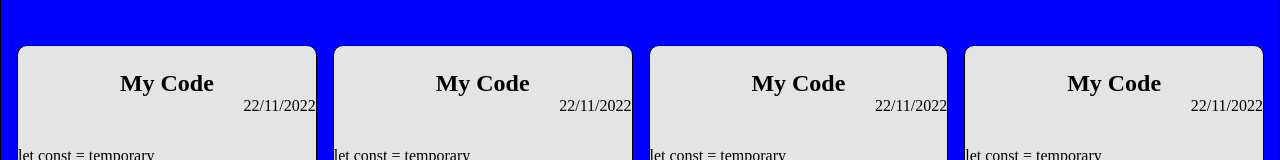
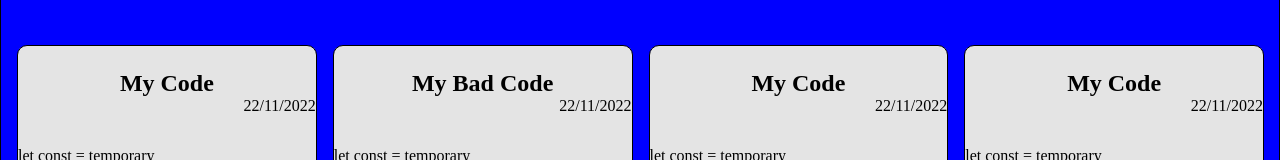
Before and after one commit to SchoolOfCode/bc13_w9_project-frontend-snip-fyi, a React (Create React App) app: page / in a window 1280 px wide. Shown: the part 179-339 px from the top of the page. Built offline with nearby package versions, Linux system fonts and the light colour scheme.

Commit message:
ViewSnippet opens with unique data

```diff
--- a/src/components/App/App.css
+++ b/src/components/App/App.css
@@ -3,6 +3,7 @@
   flex-direction: column;
   height: 100vh;
   background-color: blue;
+  z-index: 1;
 }
 
 .utils {
@@ -20,7 +21,8 @@
   border: 1px solid black;
 }
 
-.modal-container {
+.modal-container,
+.view-snippet-container {
   position: absolute;
   top: 0;
   left: 0;
--- a/src/components/App/App.jsx
+++ b/src/components/App/App.jsx
@@ -8,6 +8,7 @@ import Search from "../Search/Search";
 import CardDisplay from "../CardDisplay/CardDisplay";
 import Modal from "../Modal/Modal";
 import Footer from "../Footer/Footer";
+import ViewSnippet from "../ViewSnippet/ViewSnippet";
 
 export const ACTIONS = {
   DISPLAY_SNIPPETS: "DISPLAY_SNIPPETS",
@@ -28,7 +29,7 @@ const INITIAL_STATE = [
   },
   {
     id: 2,
-    title: "My Code",
+    title: "My Bad Code",
     dateCreated: "22/11/2022",
     codeSnippet: "let const = temporary",
     description:
@@ -89,6 +90,8 @@ export default function App() {
   const [state, dispatch] = useReducer(cardReducer, INITIAL_STATE);
   // False by default
   const [isModalOpen, setIsModalOpen] = useState(false);
+  const [isViewOpen, setIsViewOpen] = useState(false);
+  const [cardId, setCardId] = useState(null);
 
   return (
     <div className="App">
@@ -98,7 +101,11 @@ export default function App() {
           <Search dispatch={dispatch} />
           <AddButton setIsModalOpen={setIsModalOpen} buttonText="+" />
         </div>
-        <CardDisplay cardList={state} />
+        <CardDisplay
+          cardList={state}
+          setIsViewOpen={setIsViewOpen}
+          setCardId={setCardId}
+        />
         {isModalOpen && (
           <>
             <div
@@ -108,6 +115,20 @@ export default function App() {
             <Modal setIsModalOpen={setIsModalOpen} />
           </>
         )}
+        {isViewOpen && (
+          <>
+            <div
+              className="view-snippet-container"
+              onClick={() => setIsViewOpen(false)}
+            ></div>
+            <ViewSnippet
+              setIsViewOpen={setIsViewOpen}
+              isViewOpen={isViewOpen}
+              cardList={state}
+              cardId={cardId}
+            />
+          </>
+        )}
       </main>
       <Footer />
     </div>
--- a/src/components/Card/Card.jsx
+++ b/src/components/Card/Card.jsx
@@ -8,9 +8,16 @@ export default function Card({
   codeSnippet,
   tags,
   commentIds,
+  setIsViewOpen,
+  setCardId,
 }) {
+  function handleClick() {
+    setIsViewOpen(true);
+    setCardId(id);
+    // setIsViewOpen to false
+  }
   return (
-    <div className="Card">
+    <div onClick={() => handleClick()} className="Card">
       <h3 className="title">{title}</h3>
       <p className="date">{dateCreated}</p>
       <p>{codeSnippet}</p>
--- a/src/components/CardDisplay/CardDisplay.jsx
+++ b/src/components/CardDisplay/CardDisplay.jsx
@@ -2,7 +2,7 @@ import React from "react";
 import Card from "../Card/Card";
 import "./CardDisplay.css";
 
-export default function CardDisplay({ cardList }) {
+export default function CardDisplay({ cardList, setIsViewOpen, setCardId }) {
   return (
     <div className="CardDisplay">
       {cardList.map((card) => {
@@ -15,6 +15,10 @@ export default function CardDisplay({ cardList }) {
             codeSnippet={card.codeSnippet}
             description={card.description}
             commentIds={card.commentIds}
+            // Ideally we would want to use context, instead of prop drilling down
+            // from App > CardDisplay > Card
+            setIsViewOpen={setIsViewOpen}
+            setCardId={setCardId}
           />
         );
       })}
--- a/src/components/Modal/Modal.jsx
+++ b/src/components/Modal/Modal.jsx
@@ -9,7 +9,8 @@ export default function Modal({ setIsModalOpen }) {
 
   return (
     <div className="Modal">
-      <p>{`${day}-${month}-${year}`} </p>
+      <p>{`${day}-${month}-${year}`}</p>
+      <input type="text" placeholder="Title"></input>
       <textarea placeholder="Your code here" />
       <textarea placeholder="Description" />
       <button>Save</button>
--- /dev/null
+++ b/src/components/ViewSnippet/ViewSnippet.css
@@ -0,0 +1,8 @@
+.ViewSnippet {
+  position: relative;
+  margin: 0 auto;
+  top: 5px;
+  width: 75%;
+  height: 700px;
+  background-color: rgba(255, 166, 0, 1);
+}
--- /dev/null
+++ b/src/components/ViewSnippet/ViewSnippet.jsx
@@ -0,0 +1,20 @@
+import React, { useEffect } from "react";
+
+import "./ViewSnippet.css";
+
+export default function ViewSnippet({
+  setIsViewOpen,
+  isViewOpen,
+  cardList,
+  cardId,
+}) {
+  return (
+    <div className="ViewSnippet">
+      <p>{cardList[cardId - 1].dateCreated}</p>
+      <p>{cardList[cardId - 1].title}</p>
+      <p>{cardList[cardId - 1].codeSnippet}</p>
+      <p>{cardList[cardId - 1].description}</p>
+      <button onClick={() => setIsViewOpen(false)}>Close</button>
+    </div>
+  );
+}
```
Also changed, not shown: 1 other file (tests, documents, lock files or other folders).
